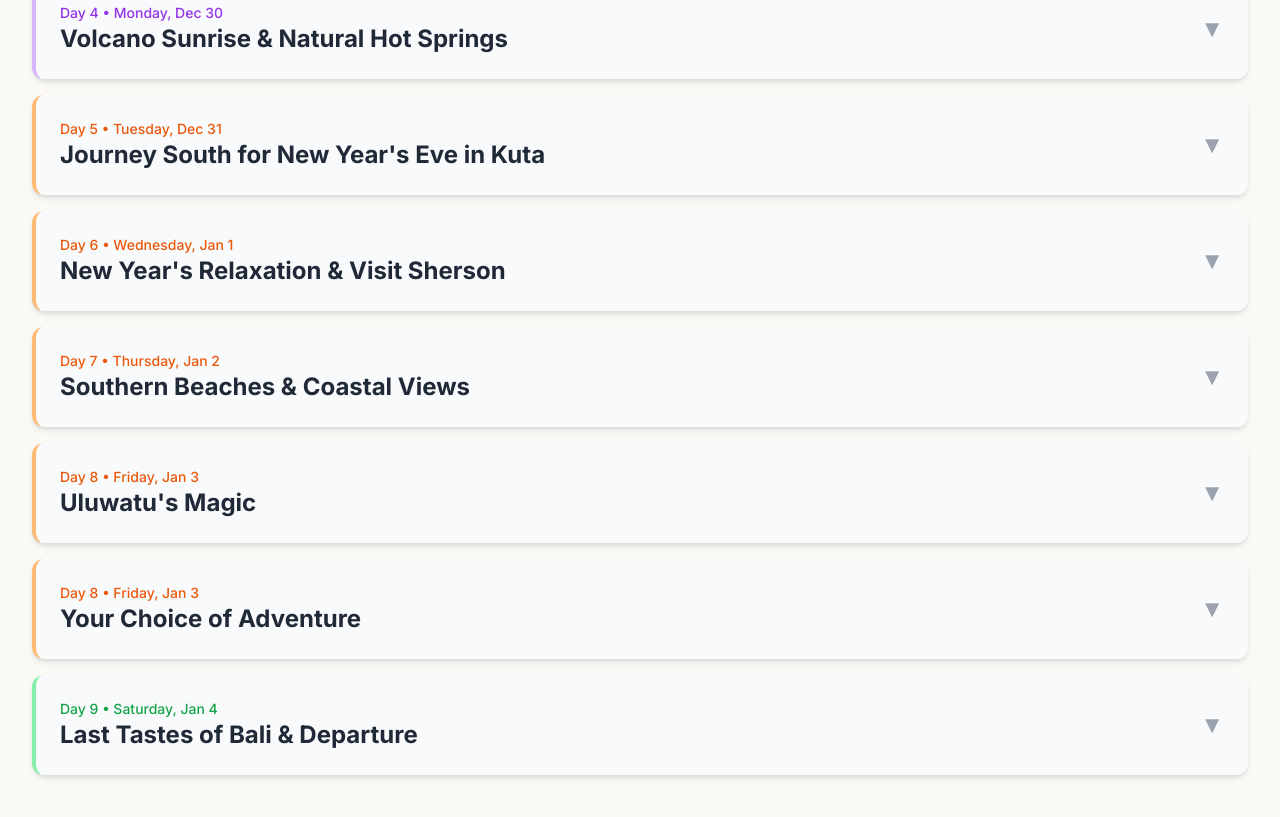
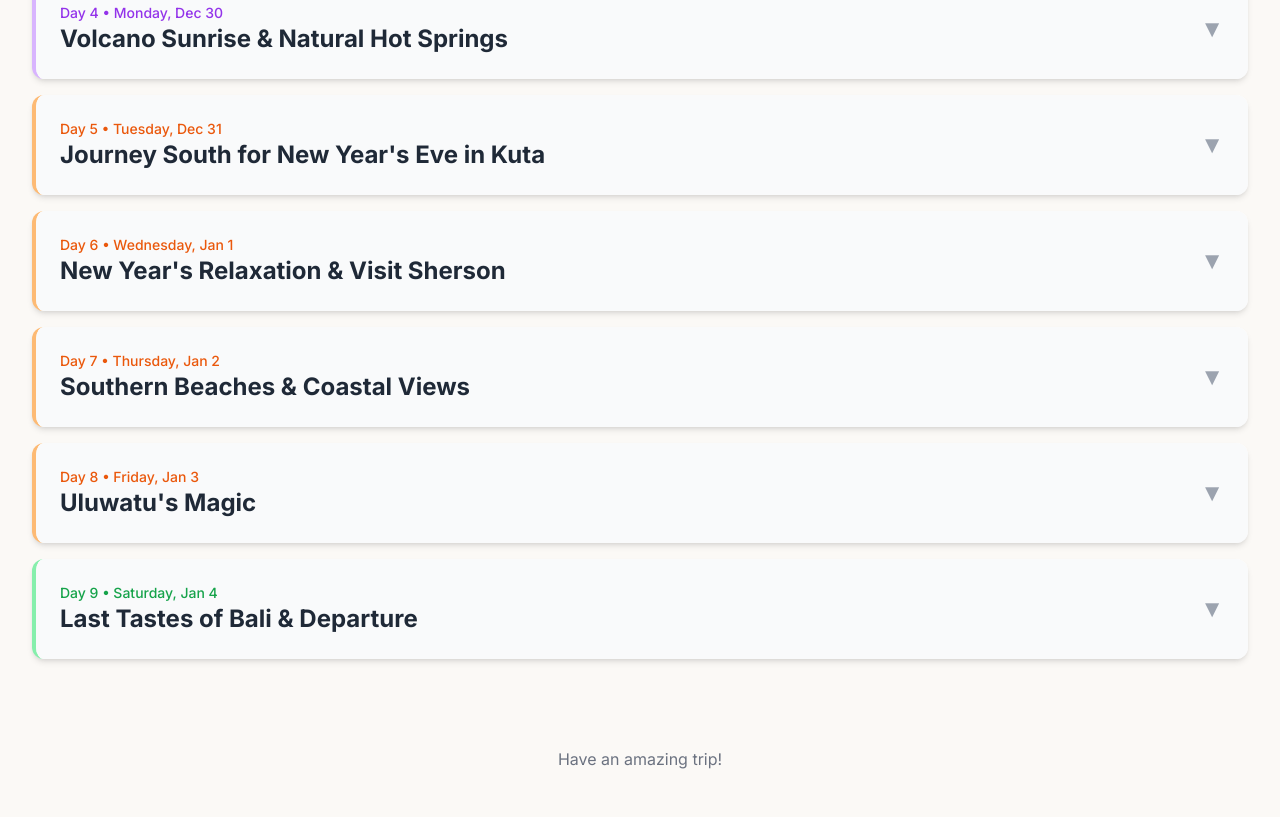
Before and after one commit to sherwinWatson/bl-it.github.io, a plain HTML site: page index.html in a window 1280 px wide. Shown: the part 1937-2754 px from the top of the page. After the commit the page ends 2732 px from the top, so only its background shows below. Drawn offline with nearby package versions, Linux system fonts and the light colour scheme.

Commit message:
Update day 8

```diff
--- a/index.html
+++ b/index.html
@@ -200,7 +200,7 @@
                 events: [
                     { time: "Morning", icon: "😴", description: "Slow start to the New Year. Relax by the pool or on the beach." },
                     { time: "Afternoon", icon: "🏍️", description: "Drive to Sherson's place." },
-                    { time: "Evening", icon: "🍹", description: "Enjoy sunset dinner at Kuta." }
+                    { time: "Evening", icon: "🍹", description: "Enjoy sunset dinner at Kuta or <strong>Warung Babi Guling Pak Malen</strong>." }
                 ]
             },
             {
@@ -226,16 +226,6 @@
                     { time: "17:00", icon: "🍞", description: "Prepare snacks." },
                     { time: "18:00", icon: "🔥", description: "Watch the famous Kecak Fire Dance at sunset." },
                     { time: "20:00", icon: "🦐", description: "Classic seafood dinner on the sand at Jimbaran Bay.", foodiePick: "Choose your fresh catch at <strong>Lia Cafe</strong> or <strong>Menega Cafe</strong>." }
-                ]
-            },
-            {
-                day: 8,
-                date: "Friday, Jan 3",
-                title: "Your Choice of Adventure",
-                theme: "orange",
-                events: [
-                    { time: "All Day", icon: "🗺️", description: "Choose your adventure: <br><strong>Thrill:</strong> Waterbom Bali waterpark. <br><strong>Relax:</strong> Spa massage & shopping. <br><strong>Culture:</strong> Balinese cooking class." },
-                    { time: "20:00", icon: "🥂", description: "Farewell dinner.", foodiePick: "<strong>Poppies Restaurant</strong> (hidden oasis) or <strong>Warung Babi Guling Pak Malen</strong>." }
                 ]
             },
             {
```
